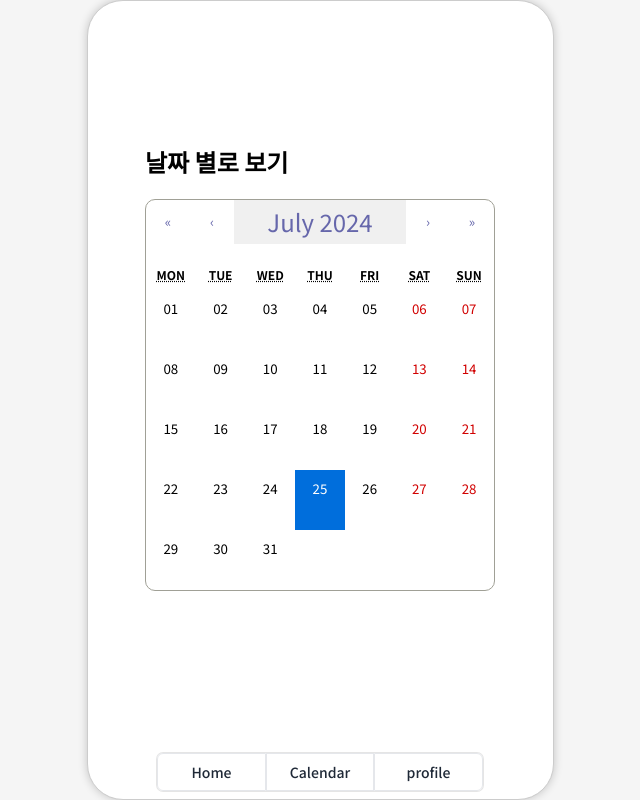
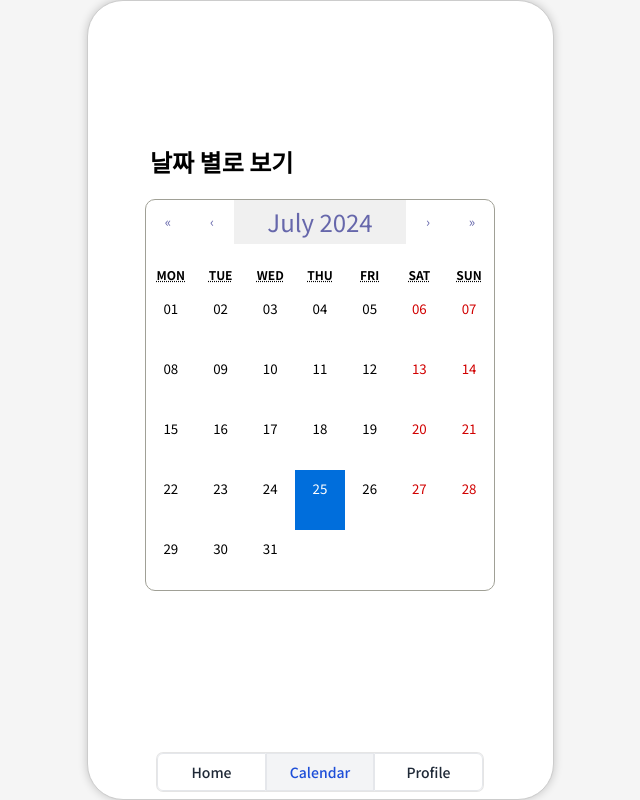
Before and after one commit to obb8923/whip, a React (Create React App) app in the folder front/root/: page /calendar in a window 1280 px wide. Shown: the whole page, without its empty margins (320-960 px from the left). Built offline with nearby package versions, Linux system fonts and the light colour scheme; no server answers; a web font is replaced by a local one.

Commit message:
gnb location

```diff
--- a/front/root/src/components/CalendarFragment.js
+++ b/front/root/src/components/CalendarFragment.js
@@ -150,7 +150,7 @@ export default function CalendarFragment() {
 
   return (
     <div>
-      <h2>날짜 별로 보기</h2>
+      <h2 style={{ paddingLeft: 5 }}>날짜 별로 보기</h2>
       {loading > 0 && (
         <div className="overlay">
           <ClipLoader />
--- a/front/root/src/components/GNB.js
+++ b/front/root/src/components/GNB.js
@@ -1,29 +1,43 @@
 import styles from "../css/GNB.module.css";
-import { useNavigate } from "react-router-dom";
+import { useNavigate, useLocation } from "react-router-dom";
 
 export default function GNB() {
   const navigate = useNavigate();
+  const location = useLocation();
 
   const handleNav = (where) => {
     navigate(where === "home" ? `/` : `/${where}`);
   };
 
+  const isActive = (path) => {
+    return location.pathname === (path === "home" ? "/" : `/${path}`);
+  };
+
   return (
     <div className={styles.GNBBody}>
-      <button className={styles.linkButton} onClick={() => handleNav("home")}>
+      <button
+        className={`${styles.linkButton} ${
+          isActive("home") ? styles.active : ""
+        }`}
+        onClick={() => handleNav("home")}
+      >
         Home
       </button>
       <button
-        className={styles.linkButton}
+        className={`${styles.linkButton} ${
+          isActive("calendar") ? styles.active : ""
+        }`}
         onClick={() => handleNav("calendar")}
       >
         Calendar
       </button>
       <button
-        className={styles.linkButton}
+        className={`${styles.linkButton} ${
+          isActive("profile") ? styles.active : ""
+        }`}
         onClick={() => handleNav("profile")}
       >
-        profile
+        Profile
       </button>
     </div>
   );
--- a/front/root/src/css/GNB.module.css
+++ b/front/root/src/css/GNB.module.css
@@ -43,3 +43,8 @@
   color: #ffffff; /* dark:hover:text-white */
   background-color: #4b5563; /* dark:hover:bg-gray-700 */
 }
+
+.linkButton.active {
+  background-color: #f3f4f6; /* hover:bg-gray-100 */
+  color: #1d4ed8; /* hover:text-blue-700 */
+}
--- a/front/root/src/css/Main.module.css
+++ b/front/root/src/css/Main.module.css
@@ -55,7 +55,7 @@
 
 .searchInput {
   display: block;
-  width: 80%; /* Ensure it takes full width of the container */
+  width: 85%; /* Ensure it takes full width of the container */
   padding: 1rem 1rem 1rem 3rem;
   font-size: 0.875rem; /* text-sm */
   color: hsl(215, 28%, 17%); /* gray-900 */
```
